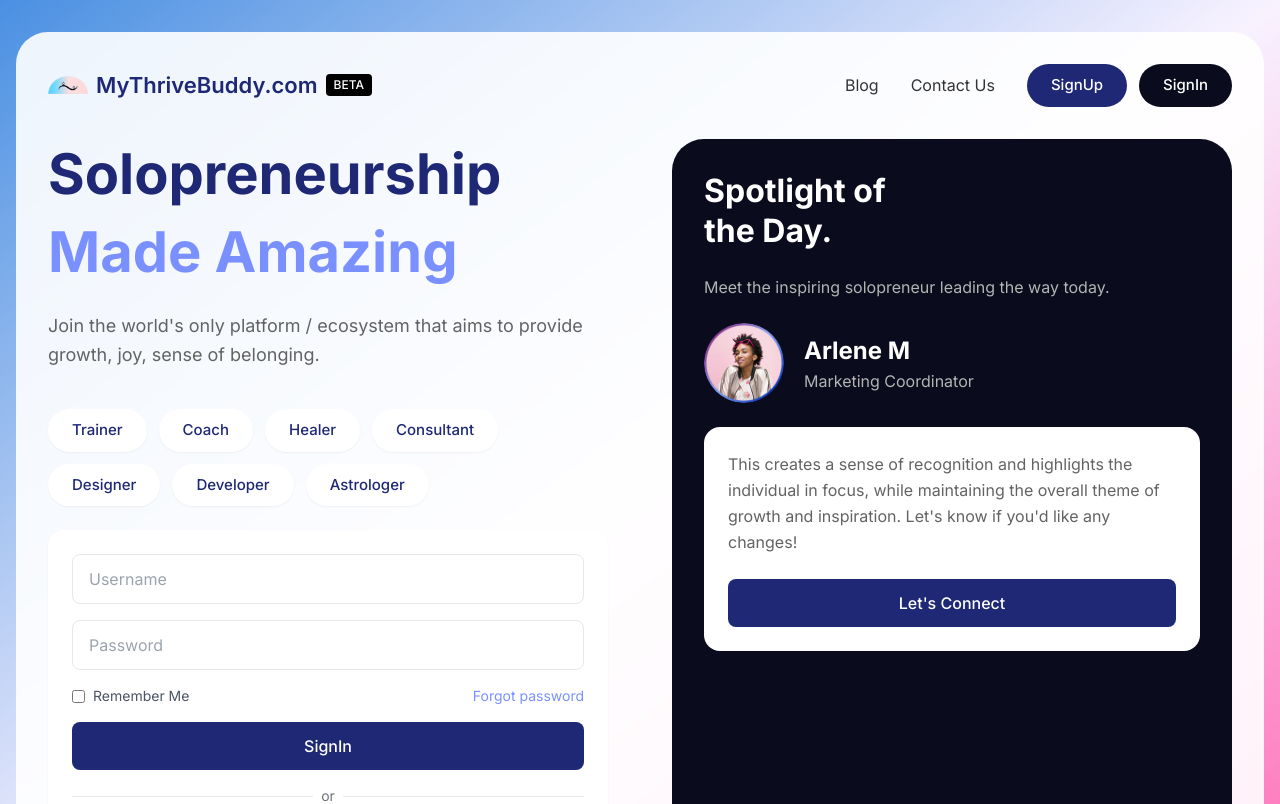
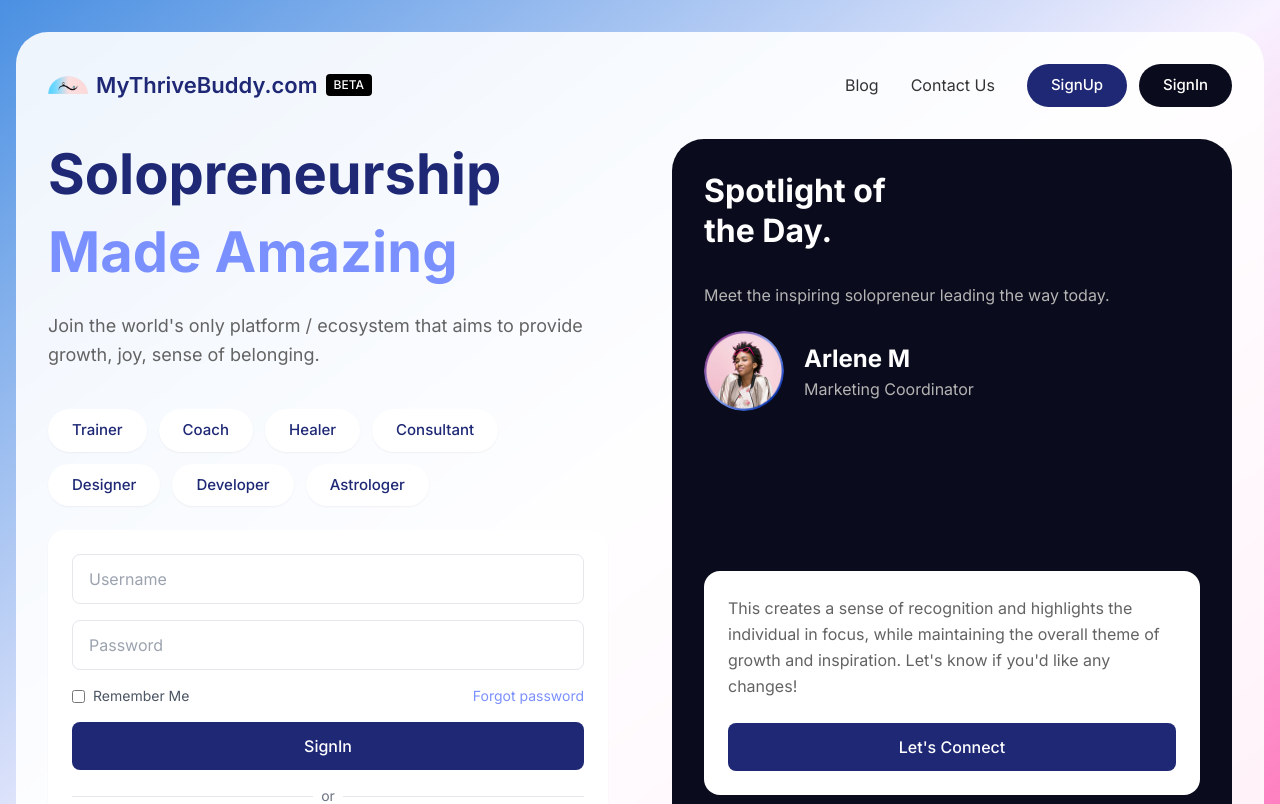
Before and after one commit to developerdeepak25/mtb, a Next.js app: page / in a window 1280 px wide. Shown: the top 804 px of the page. Built offline with nearby package versions, Linux system fonts and the light colour scheme.

Commit message:
resolved problem

```diff
--- a/components/home/SpotlightCard.tsx
+++ b/components/home/SpotlightCard.tsx
@@ -10,20 +10,20 @@
       initial={{ opacity: 0, scale: 0.95 }}
       animate={{ opacity: 1, scale: 1 }}
       transition={{ duration: 0.5 }}
-      className="bg-[#0A0B1C] rounded-[32px] md:p-8 p-4 text-white relative overflow-hidden h-full"
+      className="bg-[#0A0B1C] rounded-[32px] md:px-8 px-4 text-white relative overflow-hidden h-full"
     >
-      <div className="space-y-6">
-        <h2 className="text-[32px] font-bold leading-tight">
+      <div className="">
+        <h2 className="text-[32px] font-bold leading-tight my-8">
           Spotlight of
           <br />
           the Day.
         </h2>
 
-        <p className="text-[#B4B4B4] text-[16px]">
+        <p className="text-[#B4B4B4] text-[16px] mb-6">
           Meet the inspiring solopreneur leading the way today.
         </p>
 
-        <div className="flex items-center space-x-5">
+        <div className="flex items-center space-x-5 mb-6">
           <div className="relative w-[80px] h-[80px]">
             <Image
               src={avtarImg}
@@ -39,7 +39,7 @@
           </div>
         </div>
 
-        <div className="bg-white rounded-2xl p-6">
+        <div className="bg-white rounded-2xl p-6  md:mt-[160px]">
           <p className="text-[#636363] text-[16px] leading-relaxed mb-6">
             This creates a sense of recognition and highlights the individual in focus, while maintaining the overall theme of growth and inspiration. Let&apos;s know if you&apos;d like any changes!
           </p>
```
